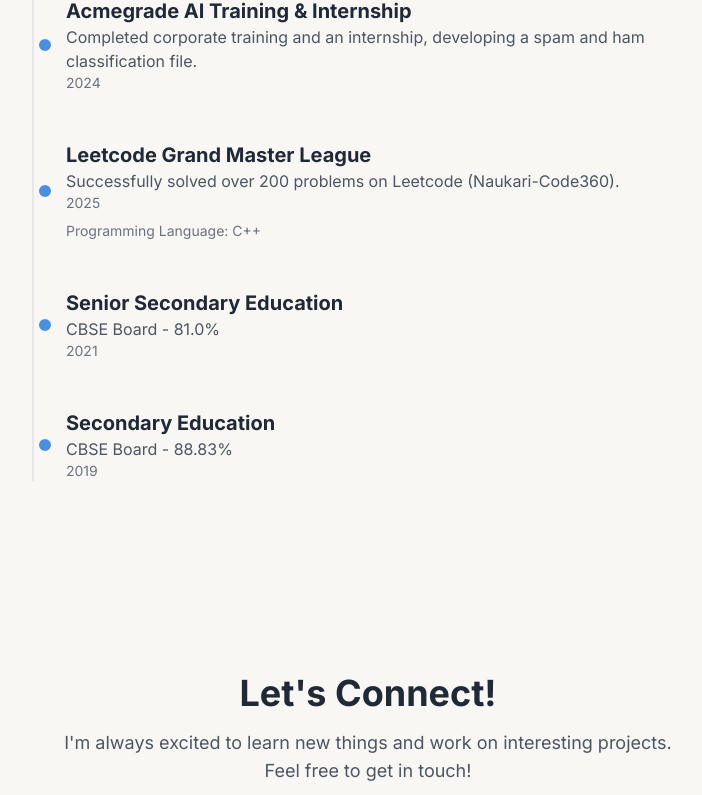
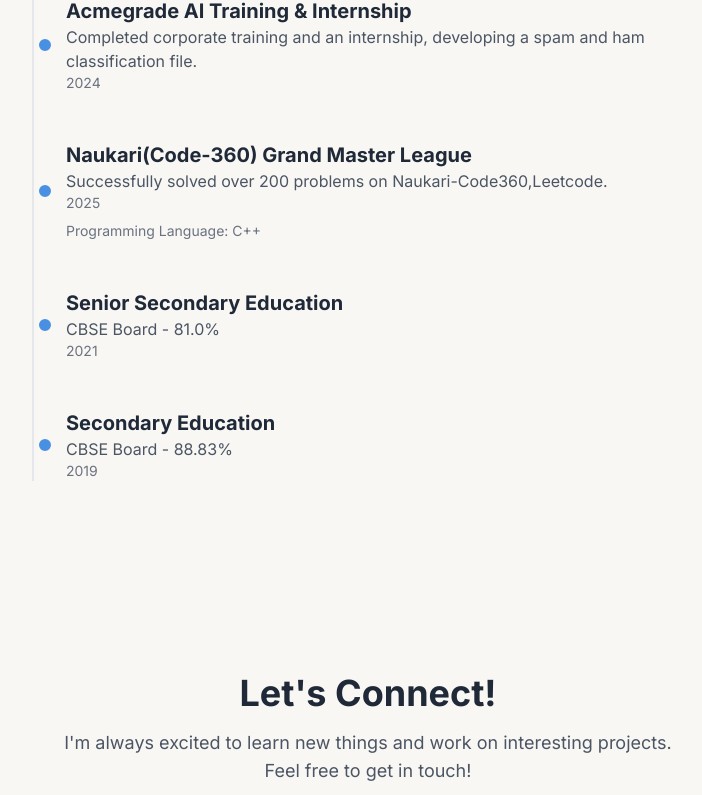
Before and after one commit to rohan727566/My-Portfolio, a plain HTML site: page index.html in a window 1280 px wide. Shown: the part 2609-3404 px from the top of the page, without its empty margins (272-974 px from the left). Drawn offline with nearby package versions, Linux system fonts and the light colour scheme.

Commit message:
Update index.html

```diff
--- a/index.html
+++ b/index.html
@@ -227,8 +227,8 @@
                     <p class="text-sm text-gray-500">2024</p>
                 </div>
                 <div class="mb-12 relative timeline-item">
-                    <h4 class="text-xl font-bold text-gray-800">Leetcode Grand Master League</h4>
-                    <p class="text-md text-gray-600">Successfully solved over 200 problems on Leetcode (Naukari-Code360).</p>
+                    <h4 class="text-xl font-bold text-gray-800">Naukari(Code-360) Grand Master League</h4>
+                    <p class="text-md text-gray-600">Successfully solved over 200 problems on Naukari-Code360,Leetcode.</p>
                     <p class="text-sm text-gray-500">2025</p>
                      <p class="text-sm text-gray-500 mt-2">Programming Language: C++</p>
                 </div>
```
